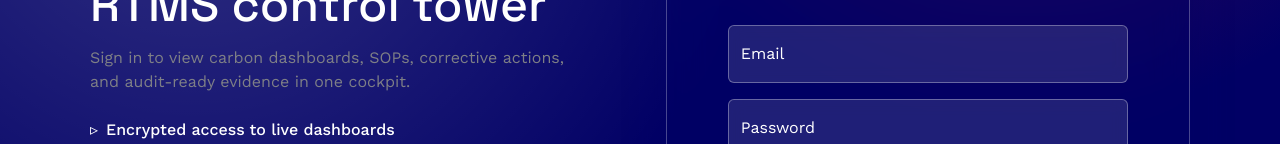
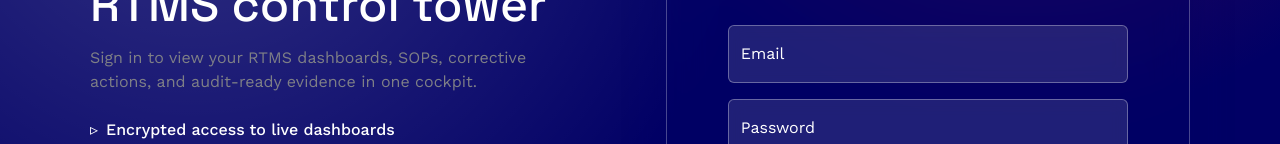
Before and after one commit to LeroyD6/Auto-carriers-RTMS, a plain HTML site: page src/pages/index.html in a window 1280 px wide. Shown: the part 328-472 px from the top of the page. Drawn offline with nearby package versions, Linux system fonts and the light colour scheme.

Commit message:
Update sign-in prompt for clarity

```diff
--- a/src/pages/index.html
+++ b/src/pages/index.html
@@ -16,7 +16,7 @@
         <section class="auth-copy">
             <span class="badge">Auto Carriers</span>
             <h1>RTMS control tower</h1>
-            <p>Sign in to view carbon dashboards, SOPs, corrective actions, and audit-ready evidence in one
+            <p>Sign in to view your RTMS dashboards, SOPs, corrective actions, and audit-ready evidence in one
                 cockpit.</p>
             <ul class="auth-highlights">
                 <li>Encrypted access to live dashboards</li>
```
